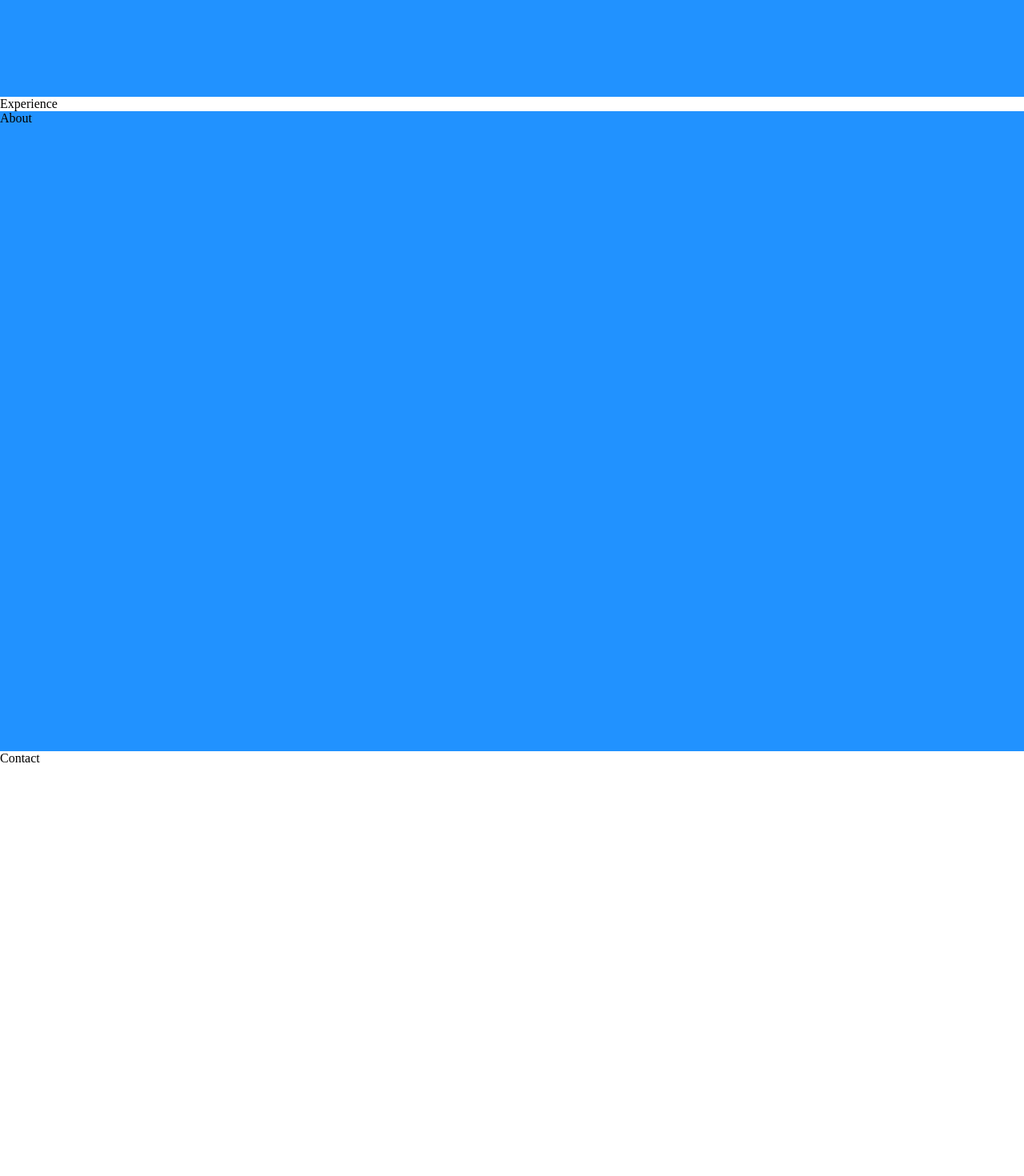
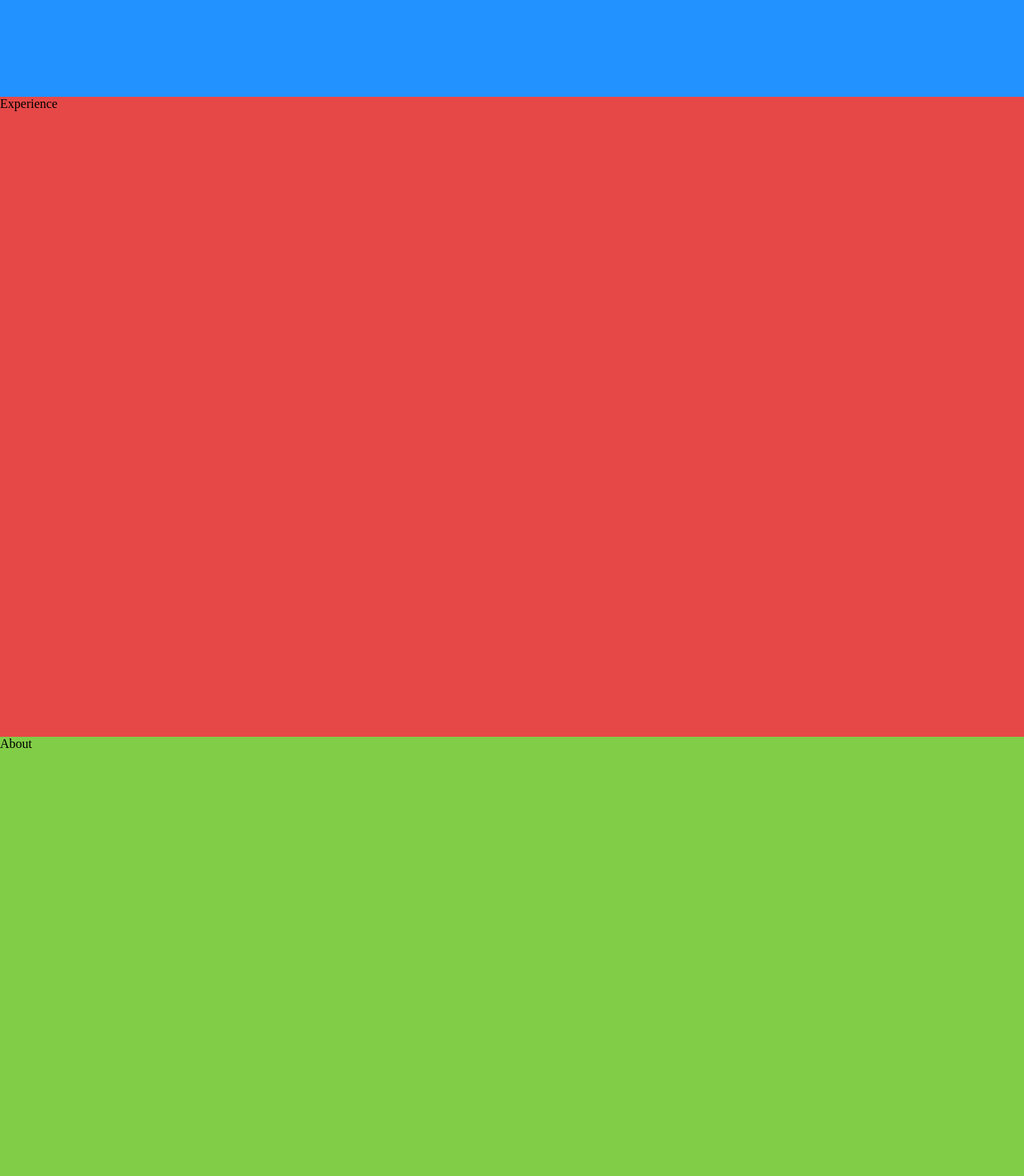
Before and after one commit to aozzy/port-react, a React (Vite) app in the folder port/: page / in a window 1280 px wide. Shown: the part 700-2170 px from the top of the page at 80% size. Before the commit the page ends 1657 px from the top, so only its background shows below. Built offline with nearby package versions, Linux system fonts and the light colour scheme.

Commit message:
adding styled components

```diff
--- a/port/src/components/About.jsx
+++ b/port/src/components/About.jsx
@@ -4,7 +4,7 @@ import styled from 'styled-components'
 export default function About () {
   const Section = styled.div`
 height: 100vh;
-background-color: #2192FF;
+background-color: #82CD47;
 `
   return (
     <Section>About</Section>
--- a/port/src/components/Contact.jsx
+++ b/port/src/components/Contact.jsx
@@ -1,8 +1,12 @@
 import React from 'react'
-
+import styled from 'styled-components';
 function Contact() {
+  const Section = styled.div`
+  height: 100vh;
+  background-color: #FF8303;
+`;
   return (
-    <div>Contact</div>
+    <Section>Contact</Section>
   )
 }
 
--- a/port/src/components/Experience.jsx
+++ b/port/src/components/Experience.jsx
@@ -1,7 +1,11 @@
-import React from 'react'
+import React from "react";
+import styled from "styled-components";
 
-export default function Experience  () {
-  return (
-    <div>Experience</div>
-  )
+export default function Experience() {
+  const Section = styled.div`
+    height: 100vh;
+    background-color: #e64848;
+  `;
+
+  return <Section>Experience</Section>;
 }
```
